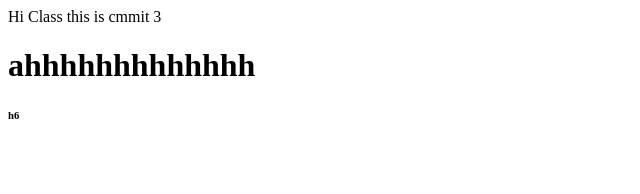
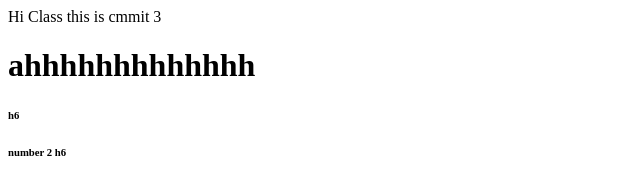
Before and after one commit to Ariavaziri/Test-git, a plain HTML site: page index.html in a window 1280 px wide. Shown: the full height of the page, 0-640 px from the left. Drawn offline with Linux system fonts and the light colour scheme.

```diff
--- a/index.html
+++ b/index.html
@@ -12,5 +12,6 @@
 
     <h1> ahhhhhhhhhhhhh </h1>
     <h6> h6 </h6>
+    <h6> number 2 h6</h6>
 </body>
 </html>
```
